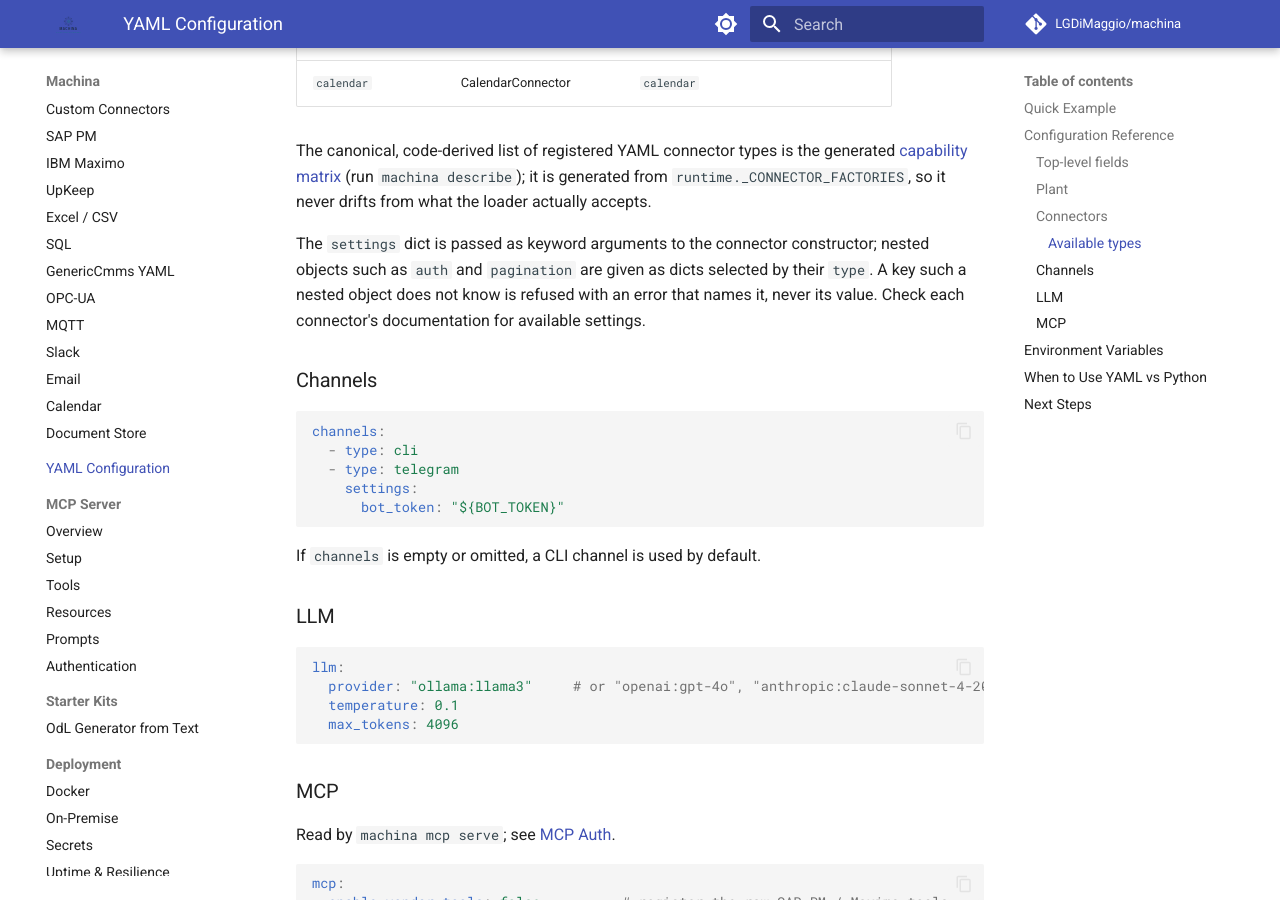
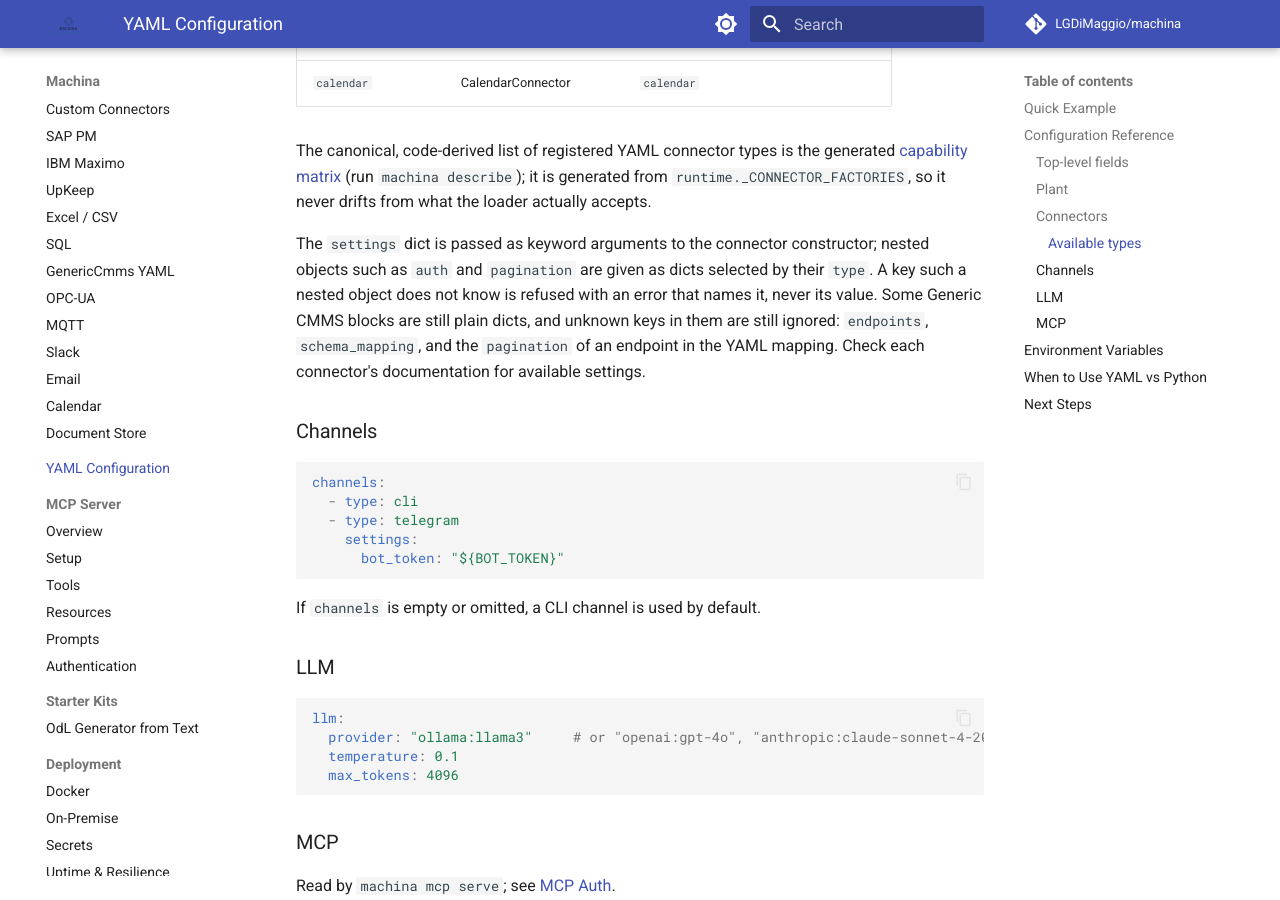
Before and after one commit to LGDiMaggio/machina, an MkDocs documentation site: the page built from docs/yaml-config.md, in a window 1280 px wide and 900 px high, scrolled down 2869 px. Built offline with MkDocs 1.6.1 and Material for MkDocs 9.7.7, drawn with Linux system fonts in a browser that asks for light colours; comment, search, counter and statistics services are not loaded.

Commit message:
docs: list the blocks that refuse unknown keys and those that do not
Add the breaking change to the changelog with migration guidance, and say
that Generic CMMS endpoints, schema_mapping and an endpoint's pagination in
the YAML mapping are plain dicts that still ignore unknown keys.

Part of #84

```diff
--- a/docs/yaml-config.md
+++ b/docs/yaml-config.md
@@ -114,8 +114,10 @@ loader actually accepts.
 The `settings` dict is passed as keyword arguments to the connector
 constructor; nested objects such as `auth` and `pagination` are given as
 dicts selected by their `type`. A key such a nested object does not know is
-refused with an error that names it, never its value. Check each connector's
-documentation for available settings.
+refused with an error that names it, never its value. Some Generic CMMS
+blocks are still plain dicts, and unknown keys in them are still ignored:
+`endpoints`, `schema_mapping`, and the `pagination` of an endpoint in the
+YAML mapping. Check each connector's documentation for available settings.
 
 ### Channels
 
```
Also changed, not shown: CHANGELOG.md (+1 -0 lines), docs/troubleshooting.md (+1 -1 lines).
